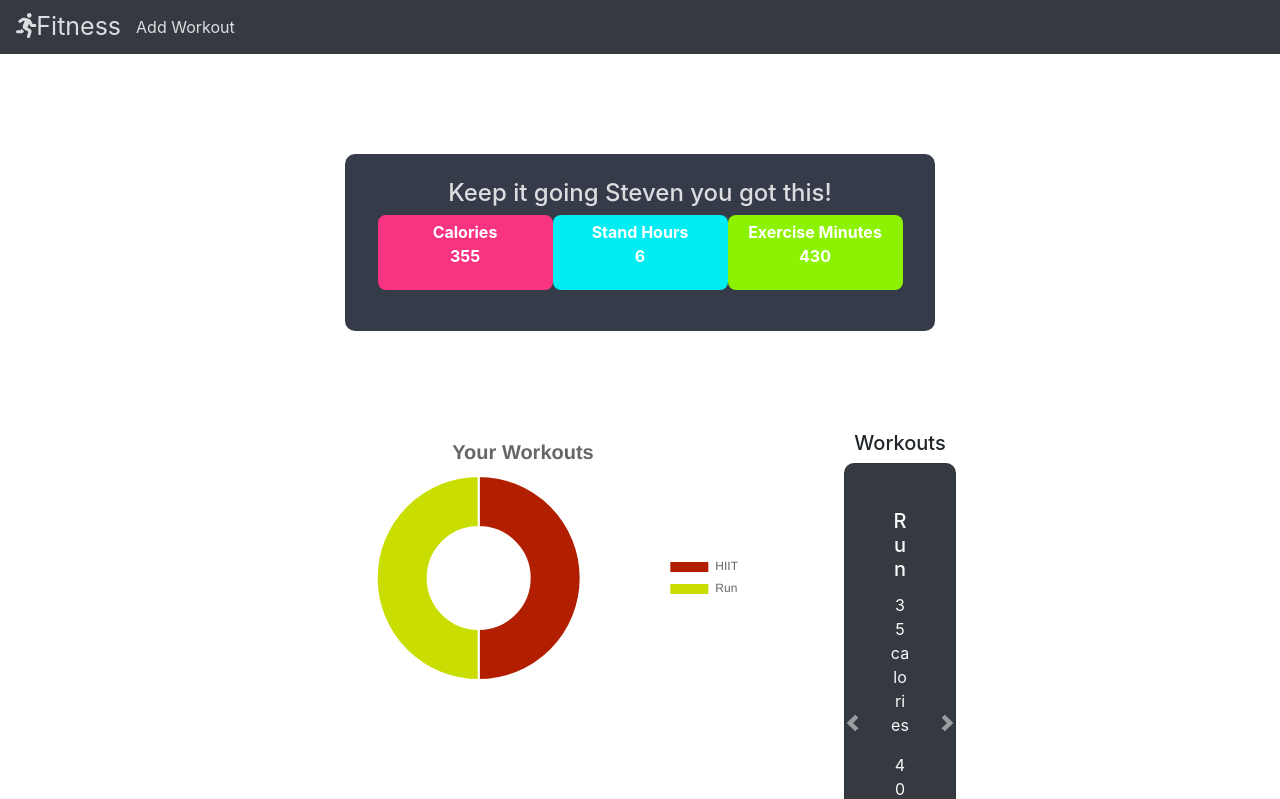
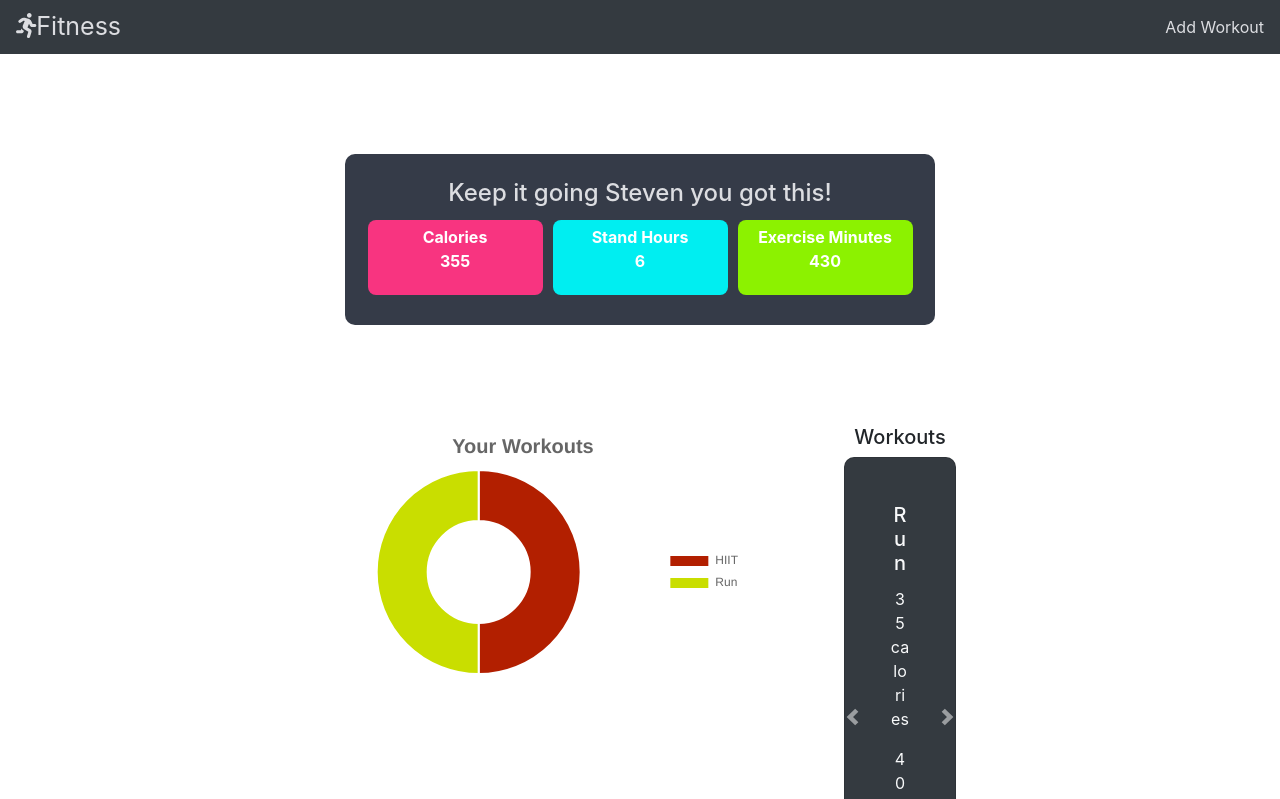
Before and after one commit to Dev-Steven/fitness, a React (Create React App) app: page / in a window 1280 px wide. Shown: the top 799 px of the page. Built offline with nearby package versions, Linux system fonts and the light colour scheme.

Commit message:
navbar addworkout button moved right

```diff
--- a/src/components/Dashboard/Dashboard.scss
+++ b/src/components/Dashboard/Dashboard.scss
@@ -23,10 +23,6 @@ $exercise-color: #8cf200;
 			text-align: center;
 		}
 		.stats {
-			// display: grid;
-			// grid-template-columns: 1fr 1fr 1fr;
-			// grid-gap: 20px;
-			// padding: 15px;
 			display: flex;
 			flex-direction: row;
 			justify-content: space-between;
@@ -35,6 +31,7 @@ $exercise-color: #8cf200;
 				width: 175px;
 				border-radius: 8px;
 				padding: 5px;
+				margin: 5px;
 				text-align: center;
 				color: white;
 				font-weight: bold;
--- a/src/components/Navbar/Navbar.js
+++ b/src/components/Navbar/Navbar.js
@@ -15,8 +15,7 @@ const NavBar = () => {
 					<FontAwesomeIcon icon={faRunning} />
 					Fitness
 				</Link>
-				<Nav className='mr-auto' variant='light'>
-					{/* <Nav.Link href='/addworkout'>Add Workout</Nav.Link>  */}
+				<Nav className='navbar-nav ml-auto' variant='light'>
 					<Link className='link' to='/addworkout'>
 						Add Workout
 					</Link>
```
Also changed, not shown: 1 other file (tests, documents, lock files or other folders).
